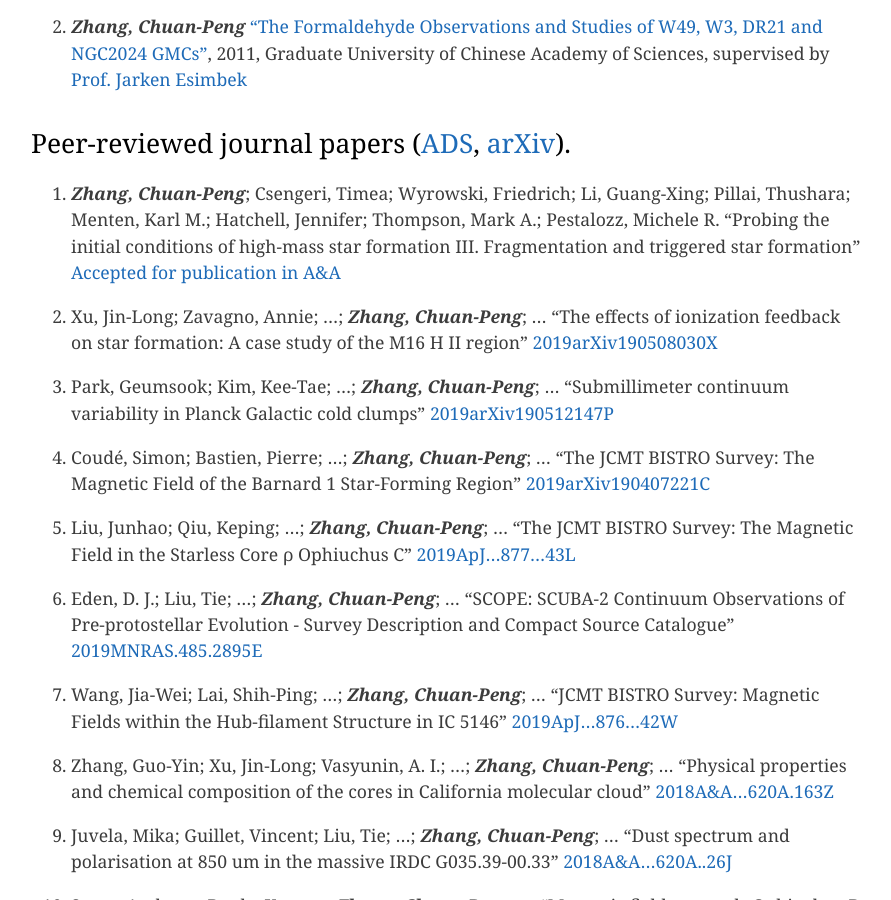
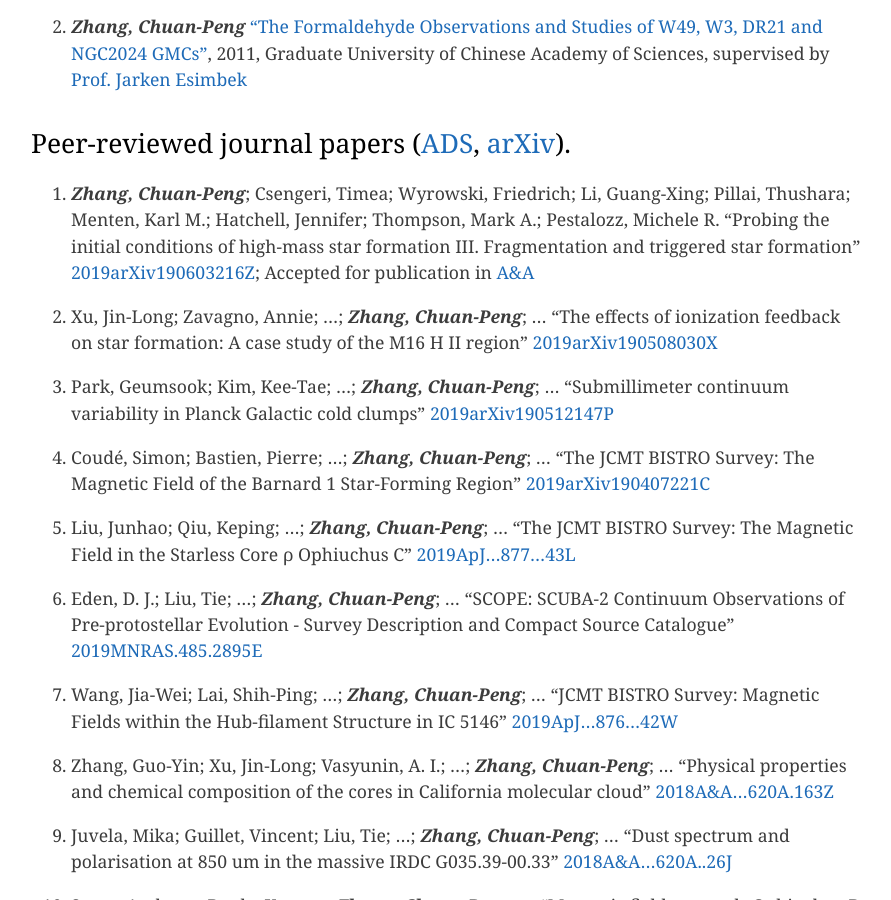
Before and after one commit to zcp521/zcp521.github.io, a Jekyll site: the page built from pub.md, in a window 1280 px wide and 900 px high, scrolled down 555 px. Shown: the whole window, without its empty margins (193-1084 px from the left). Built offline with Jekyll 4.4.1, drawn with Linux system fonts in a browser that asks for light colours.

Commit message:
Update pub.md

```diff
--- a/pub.md
+++ b/pub.md
@@ -16,7 +16,8 @@ tagline: "My publication list"
 
 36. ***Zhang, Chuan-Peng***; Csengeri, Timea; Wyrowski, Friedrich; Li, Guang-Xing; Pillai, Thushara; Menten, Karl M.; Hatchell, Jennifer; Thompson, Mark A.; Pestalozz, Michele R.
 	"Probing the initial conditions of high-mass star formation III. Fragmentation and triggered star formation"
-	[Accepted for publication in A&A]({{site.baseurl}}/pub/PdBI-continuum.pdf)
+	[2019arXiv190603216Z](http://adsabs.harvard.edu/abs/2019arXiv190603216Z);
+	Accepted for publication in [A&A]({{site.baseurl}}/pub/PdBI-continuum.pdf)
 
 35. Xu, Jin-Long; Zavagno, Annie; ...; ***Zhang, Chuan-Peng***; ...
 	"The effects of ionization feedback on star formation: A case study of the M16 H II region"
```
